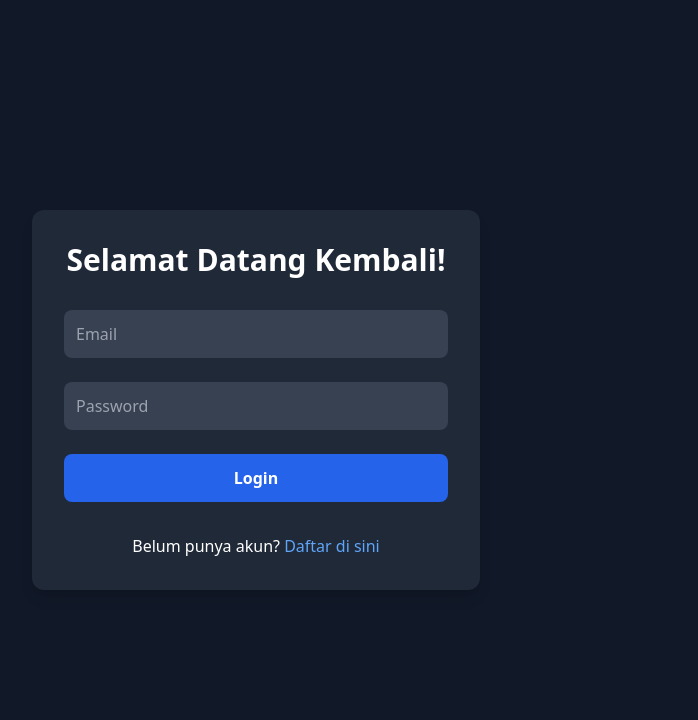
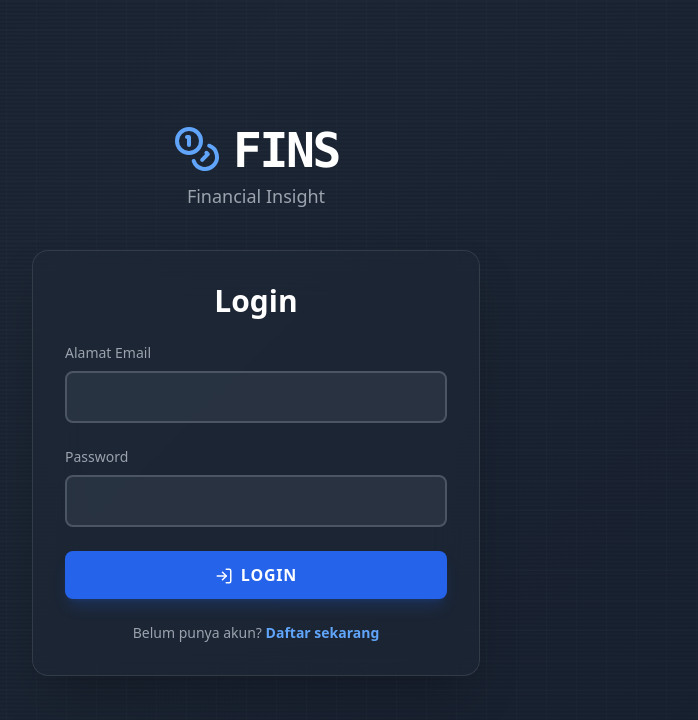
Before and after one commit to SulthanAndyno/fins, a React (Vite) app in the folder fins-app/: page / in a window 1280 px wide. Shown: the top 720 px of the page, without its empty margins (384-1082 px from the left). Built offline with nearby package versions, Linux system fonts and the light colour scheme; no server answers.

Commit message:
feat(ui/ux): Overhaul login page with cinematic animations

```diff
--- a/fins-app/src/index.css
+++ b/fins-app/src/index.css
@@ -1,3 +1,62 @@
 @tailwind base;
 @tailwind components;
 @tailwind utilities;
+
+@layer utilities {
+  .animated-gradient-bg {
+    background: linear-gradient(-45deg, #111827, #1f2937, #111827, #3b82f6);
+    background-size: 400% 400%;
+    animation: gradient-move 15s ease infinite;
+  }
+}
+
+@keyframes gradient-move {
+  0% {
+    background-position: 0% 50%;
+  }
+  50% {
+    background-position: 100% 50%;
+  }
+  100% {
+    background-position: 0% 50%;
+  }
+}
+
+@layer utilities {
+  .grid-overlay {
+    position: absolute;
+    top: 0;
+    left: 0;
+    width: 100%;
+    height: 100%;
+    background-image: linear-gradient(rgba(255, 255, 255, 0.07) 1px, transparent 1px),
+                      linear-gradient(90deg, rgba(255, 255, 255, 0.07) 1px, transparent 1px);
+    background-size: 30px 30px;
+    opacity: 0.3;
+  }
+
+  .scanline-overlay {
+    position: absolute;
+    top: 0;
+    left: 0;
+    width: 100%;
+    height: 100%;
+    background: linear-gradient(
+      to bottom,
+      rgba(17, 24, 39, 0) 0%,
+      rgba(17, 24, 39, 0.5) 50%,
+      rgba(17, 24, 39, 0) 100%
+    );
+    background-size: 100% 4px;
+    animation: scanline-move 8s linear infinite;
+  }
+}
+
+@keyframes scanline-move {
+  0% {
+    background-position: 0 0;
+  }
+  100% {
+    background-position: 0 100%;
+  }
+}
--- a/fins-app/src/pages/AuthPage.jsx
+++ b/fins-app/src/pages/AuthPage.jsx
@@ -1,47 +1,210 @@
+// import React, { useState } from 'react';
+// import { supabase } from '../supabaseClient';
+
+// const AuthPage = () => {
+//   const [email, setEmail] = useState('');
+//   const [password, setPassword] = useState('');
+//   const [loading, setLoading] = useState(false);
+//   const [isLogin, setIsLogin] = useState(true);
+
+//   const handleAuth = async (e) => {
+//     e.preventDefault();
+//     setLoading(true);
+
+//     let error;
+//     if (isLogin) {
+//       ({ error } = await supabase.auth.signInWithPassword({ email, password }));
+//     } else {
+//       ({ error } = await supabase.auth.signUp({ email, password }));
+//       if (!error) alert('Registrasi berhasil! Silakan cek email untuk verifikasi.');
+//     }
+
+//     if (error) {
+//       alert(error.error_description || error.message);
+//     }
+//     setLoading(false);
+//   };
+
+//   return (
+//     <div className="min-h-screen bg-gray-900 flex items-center justify-center text-white">
+//       <div className="w-full max-w-md p-8 space-y-8 bg-gray-800 rounded-xl shadow-lg">
+//         <h1 className="text-3xl font-bold text-center">{isLogin ? 'Selamat Datang Kembali!' : 'Buat Akun Baru'}</h1>
+//         <form onSubmit={handleAuth} className="space-y-6">
+//           <input type="email" placeholder="Email" value={email} onChange={(e) => setEmail(e.target.value)} required className="w-full p-3 bg-gray-700 rounded-lg focus:ring-2 focus:ring-blue-500" />
+//           <input type="password" placeholder="Password" value={password} onChange={(e) => setPassword(e.target.value)} required className="w-full p-3 bg-gray-700 rounded-lg focus:ring-2 focus:ring-blue-500" />
+//           <button type="submit" disabled={loading} className="w-full p-3 bg-blue-600 rounded-lg font-bold hover:bg-blue-700 disabled:bg-gray-500">
+//             {loading ? 'Loading...' : (isLogin ? 'Login' : 'Daftar')}
+//           </button>
+//         </form>
+//         <p className="text-center">
+//           {isLogin ? "Belum punya akun? " : "Sudah punya akun? "}
+//           <button onClick={() => setIsLogin(!isLogin)} className="font-medium text-blue-400 hover:underline">
+//             {isLogin ? 'Daftar di sini' : 'Login di sini'}
+//           </button>
+//         </p>
+//       </div>
+//     </div>
+//   );
+// };
+
+// export default AuthPage;
+
 import React, { useState } from 'react';
 import { supabase } from '../supabaseClient';
+import { Coins, LogIn, UserPlus } from 'lucide-react';
+import { motion, AnimatePresence } from 'framer-motion';
+
+// Komponen untuk animasi teks decoding/glitch
+const DecodingText = ({ text }) => {
+  const characters = 'ABCDEFGHIJKLMNOPQRSTUVWXYZabcdefghijklmnopqrstuvwxyz0123456789!@#$%^&*()';
+  const [displayedText, setDisplayedText] = useState('');
+
+  React.useEffect(() => {
+    let interval;
+    let iteration = 0;
+
+    interval = setInterval(() => {
+      setDisplayedText(
+        text
+          .split("")
+          .map((char, index) => {
+            if(index < iteration) {
+              return text[index];
+            }
+            // Tambahkan spasi agar tidak terlalu 'noise'
+            if (char === ' ') return ' ';
+            return characters[Math.floor(Math.random() * characters.length)]
+          })
+          .join("")
+      );
+
+      if(iteration >= text.length){
+        clearInterval(interval);
+      }
+
+      iteration += 1 / 3;
+    }, 30); // Percepat sedikit animasinya
+
+    return () => clearInterval(interval);
+  }, [text]);
+
+  return <span className="font-mono">{displayedText}</span>; // Gunakan font mono untuk efek lebih baik
+};
 
 const AuthPage = () => {
   const [email, setEmail] = useState('');
   const [password, setPassword] = useState('');
   const [loading, setLoading] = useState(false);
   const [isLogin, setIsLogin] = useState(true);
+  const [errorMsg, setErrorMsg] = useState('');
+  const [successMsg, setSuccessMsg] = useState('');
 
   const handleAuth = async (e) => {
     e.preventDefault();
     setLoading(true);
+    setErrorMsg('');
+    setSuccessMsg('');
 
     let error;
     if (isLogin) {
       ({ error } = await supabase.auth.signInWithPassword({ email, password }));
     } else {
       ({ error } = await supabase.auth.signUp({ email, password }));
-      if (!error) alert('Registrasi berhasil! Silakan cek email untuk verifikasi.');
+      if (!error) {
+        setSuccessMsg('Registrasi berhasil! Silakan cek email Anda untuk verifikasi.');
+      }
     }
 
     if (error) {
-      alert(error.error_description || error.message);
+      setErrorMsg(error.message);
     }
     setLoading(false);
   };
 
+  const inputStyle = "w-full p-3 bg-gray-700/50 border-2 border-gray-600 rounded-lg text-white placeholder-gray-400 focus:outline-none focus:ring-2 focus:ring-blue-500 focus:border-transparent transition-all duration-300";
+  const buttonStyle = "w-full p-3 bg-blue-600 rounded-lg font-bold text-white uppercase tracking-wider hover:bg-blue-700 disabled:bg-gray-500/50 disabled:cursor-not-allowed transition-all duration-300 transform hover:scale-105 shadow-lg shadow-blue-600/20";
+
+  const containerVariants = {
+    hidden: { opacity: 0 },
+    visible: {
+      opacity: 1,
+      transition: {
+        staggerChildren: 0.1,
+      },
+    },
+  };
+
+  const itemVariants = {
+    hidden: { opacity: 0, y: 20 },
+    visible: { opacity: 1, y: 0, transition: { type: 'spring' } },
+  };
+
   return (
-    <div className="min-h-screen bg-gray-900 flex items-center justify-center text-white">
-      <div className="w-full max-w-md p-8 space-y-8 bg-gray-800 rounded-xl shadow-lg">
-        <h1 className="text-3xl font-bold text-center">{isLogin ? 'Selamat Datang Kembali!' : 'Buat Akun Baru'}</h1>
-        <form onSubmit={handleAuth} className="space-y-6">
-          <input type="email" placeholder="Email" value={email} onChange={(e) => setEmail(e.target.value)} required className="w-full p-3 bg-gray-700 rounded-lg focus:ring-2 focus:ring-blue-500" />
-          <input type="password" placeholder="Password" value={password} onChange={(e) => setPassword(e.target.value)} required className="w-full p-3 bg-gray-700 rounded-lg focus:ring-2 focus:ring-blue-500" />
-          <button type="submit" disabled={loading} className="w-full p-3 bg-blue-600 rounded-lg font-bold hover:bg-blue-700 disabled:bg-gray-500">
-            {loading ? 'Loading...' : (isLogin ? 'Login' : 'Daftar')}
-          </button>
-        </form>
-        <p className="text-center">
-          {isLogin ? "Belum punya akun? " : "Sudah punya akun? "}
-          <button onClick={() => setIsLogin(!isLogin)} className="font-medium text-blue-400 hover:underline">
-            {isLogin ? 'Daftar di sini' : 'Login di sini'}
-          </button>
-        </p>
+    <div className="min-h-screen w-full flex flex-col items-center justify-center p-4 overflow-hidden animated-gradient-bg">
+      <div className="grid-overlay z-0"></div>
+      <div className="scanline-overlay z-0"></div>
+
+      <div className="relative z-10 w-full flex flex-col items-center">
+        <div className="text-center mb-10">
+          <motion.div
+            initial={{ opacity: 0, scale: 0.5 }}
+            animate={{ opacity: 1, scale: 1 }}
+            transition={{ duration: 0.5, ease: "easeOut" }}
+            className="flex justify-center items-center gap-3 mb-2"
+          >
+            <Coins className="text-blue-400" size={48} />
+            <h1 className="text-5xl font-bold text-white tracking-tighter">
+              <DecodingText text="FINS" />
+            </h1>
+          </motion.div>
+          <motion.p
+            initial={{ opacity: 0 }}
+            animate={{ opacity: 1 }}
+            transition={{ delay: 0.5, duration: 0.5 }}
+            className="text-gray-400 text-lg"
+          >
+            Financial Insight
+          </motion.p>
+        </div>
+
+        <motion.div
+          variants={containerVariants}
+          initial="hidden"
+          animate="visible"
+          className="w-full max-w-md p-8 space-y-6 bg-gray-800/50 backdrop-blur-xl border border-white/10 rounded-2xl shadow-2xl"
+        >
+          <motion.div variants={itemVariants} className="text-center">
+              <h2 className="text-3xl font-bold text-white">{isLogin ? 'Login' : 'Daftar Akun'}</h2>
+          </motion.div>
+
+          <AnimatePresence>
+            {errorMsg && <motion.div initial={{opacity:0, height: 0}} animate={{opacity:1, height: 'auto'}} exit={{opacity:0, height: 0}} className="p-3 bg-red-900/50 text-red-300 border border-red-500/50 rounded-lg text-center text-sm">{errorMsg}</motion.div>}
+            {successMsg && <motion.div initial={{opacity:0, height: 0}} animate={{opacity:1, height: 'auto'}} exit={{opacity:0, height: 0}} className="p-3 bg-emerald-900/50 text-emerald-300 border border-emerald-500/50 rounded-lg text-center text-sm">{successMsg}</motion.div>}
+          </AnimatePresence>
+
+          <form onSubmit={handleAuth} className="space-y-6">
+            <motion.div variants={itemVariants}>
+              <label className="text-sm font-medium text-gray-400 block mb-2" htmlFor="email">Alamat Email</label>
+              <input id="email" type="email" value={email} onChange={(e) => setEmail(e.target.value)} required className={inputStyle} />
+            </motion.div>
+            <motion.div variants={itemVariants}>
+              <label className="text-sm font-medium text-gray-400 block mb-2" htmlFor="password">Password</label>
+              <input id="password" type="password" value={password} onChange={(e) => setPassword(e.target.value)} required className={inputStyle} />
+            </motion.div>
+            <motion.div variants={itemVariants}>
+              <button type="submit" disabled={loading} className={buttonStyle}>
+                {loading ? 'Memproses...' : (isLogin ? <><LogIn size={18} className="inline mr-2"/>Login</> : <><UserPlus size={18} className="inline mr-2"/>Daftar</>)}
+              </button>
+            </motion.div>
+          </form>
+
+          <motion.p variants={itemVariants} className="text-center text-sm text-gray-400">
+            {isLogin ? "Belum punya akun? " : "Sudah punya akun? "}
+            <button onClick={() => { setIsLogin(!isLogin); setErrorMsg(''); setSuccessMsg(''); }} className="font-semibold text-blue-400 hover:text-blue-300 hover:underline">
+              {isLogin ? 'Daftar sekarang' : 'Login di sini'}
+            </button>
+          </motion.p>
+        </motion.div>
       </div>
     </div>
   );
```
